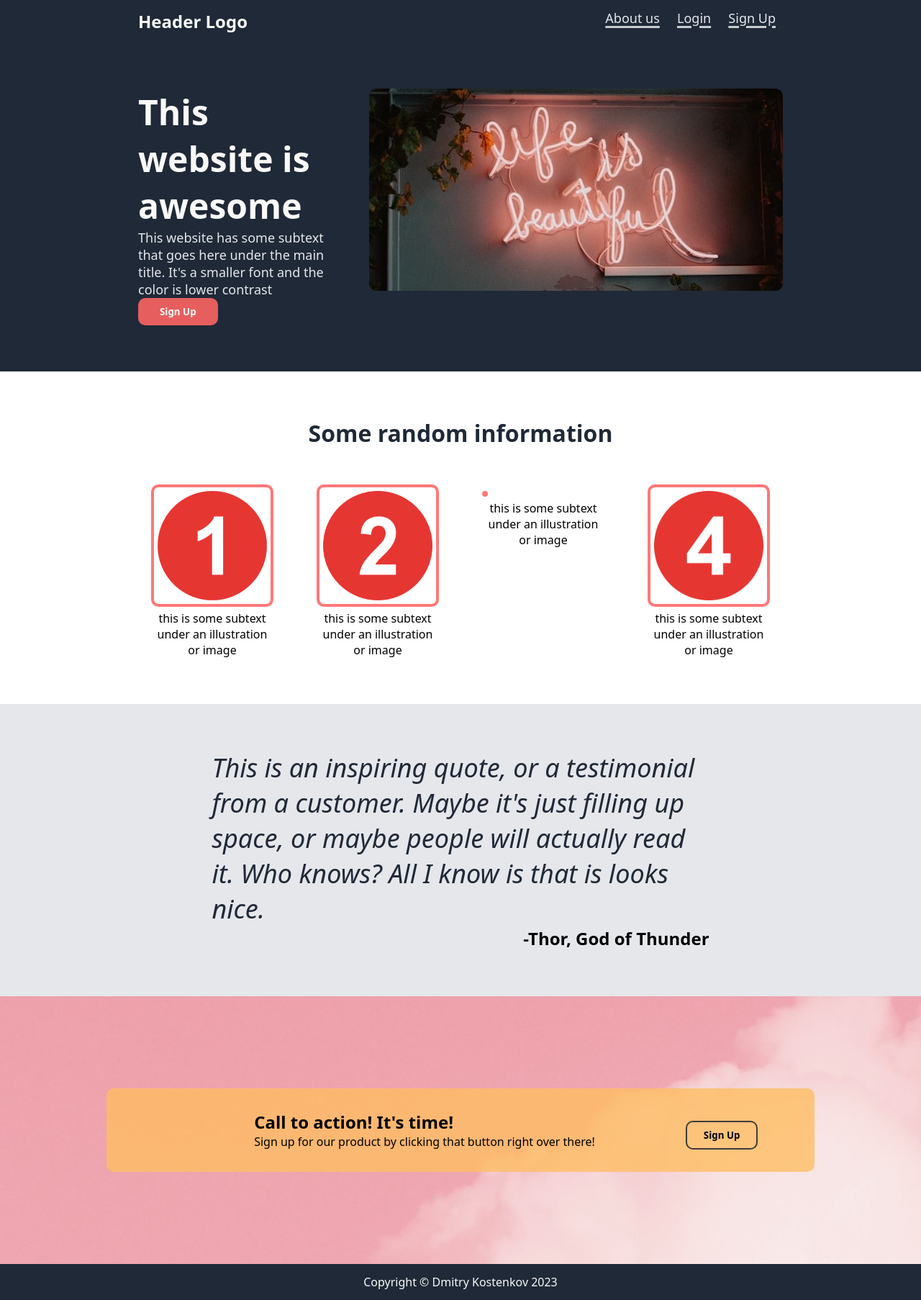
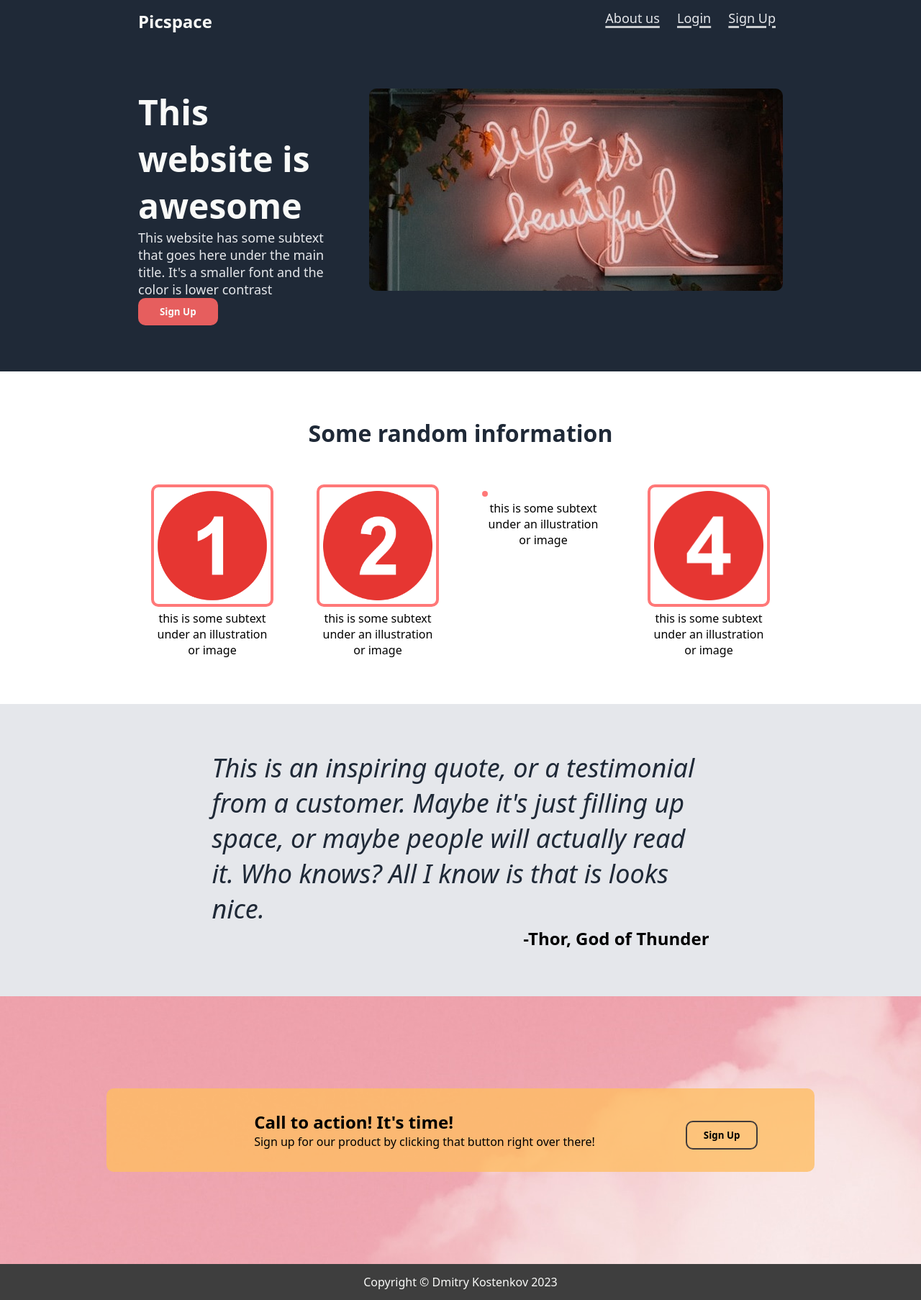
Before and after one commit to bruhwattsondocha/Picspace, a plain HTML site: page index.html in a window 1280 px wide. Shown: the whole page at 72% size. Drawn offline with Linux system fonts and the light colour scheme.

Commit message:
Change footer opacity

```diff
--- a/css/styles.css
+++ b/css/styles.css
@@ -155,7 +155,7 @@ body {
 
 /* FOOTER */
 .footer {
-    background-color: #1F2937;
+    background-color: #000000c1;
     color: #F9FAF8;
     display: flex;
     justify-content: center;
--- a/index.html
+++ b/index.html
@@ -2,12 +2,12 @@
 <html lang="en">
     <head>
         <meta charset="UTF-8">
-        <title>Landing Page Project</title>
+        <title>Picspace</title>
         <link rel="stylesheet" href="css/styles.css">
     </head>
     <body>
         <div class="header">
-            <h1>Header Logo</h1>
+            <h1>Picspace</h1>
             <nav class="links">
                 <a href="#">About us</a>
                 <a href="#">Login</a>
```
Also changed, not shown: img/pic.jpg (added).
